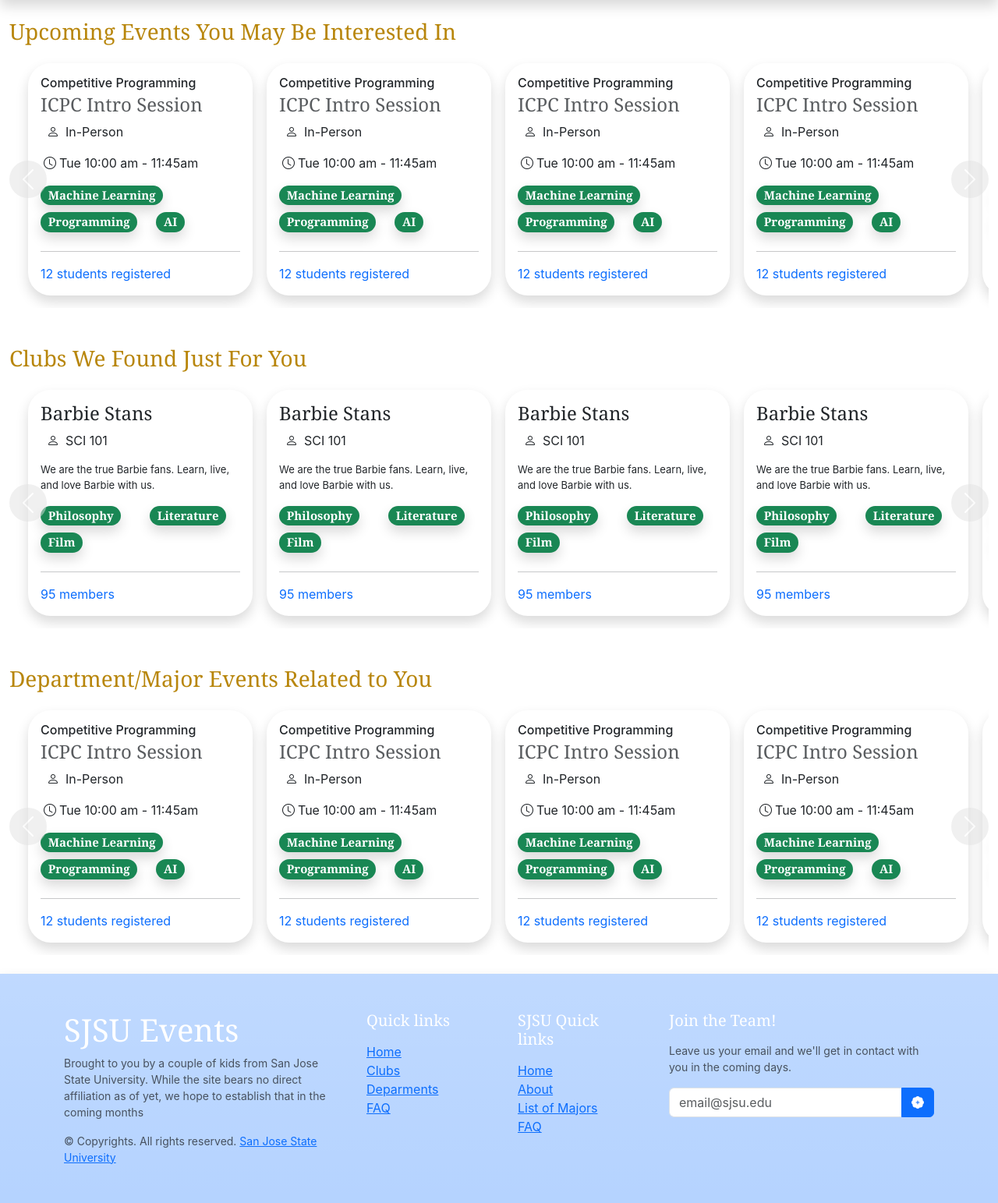
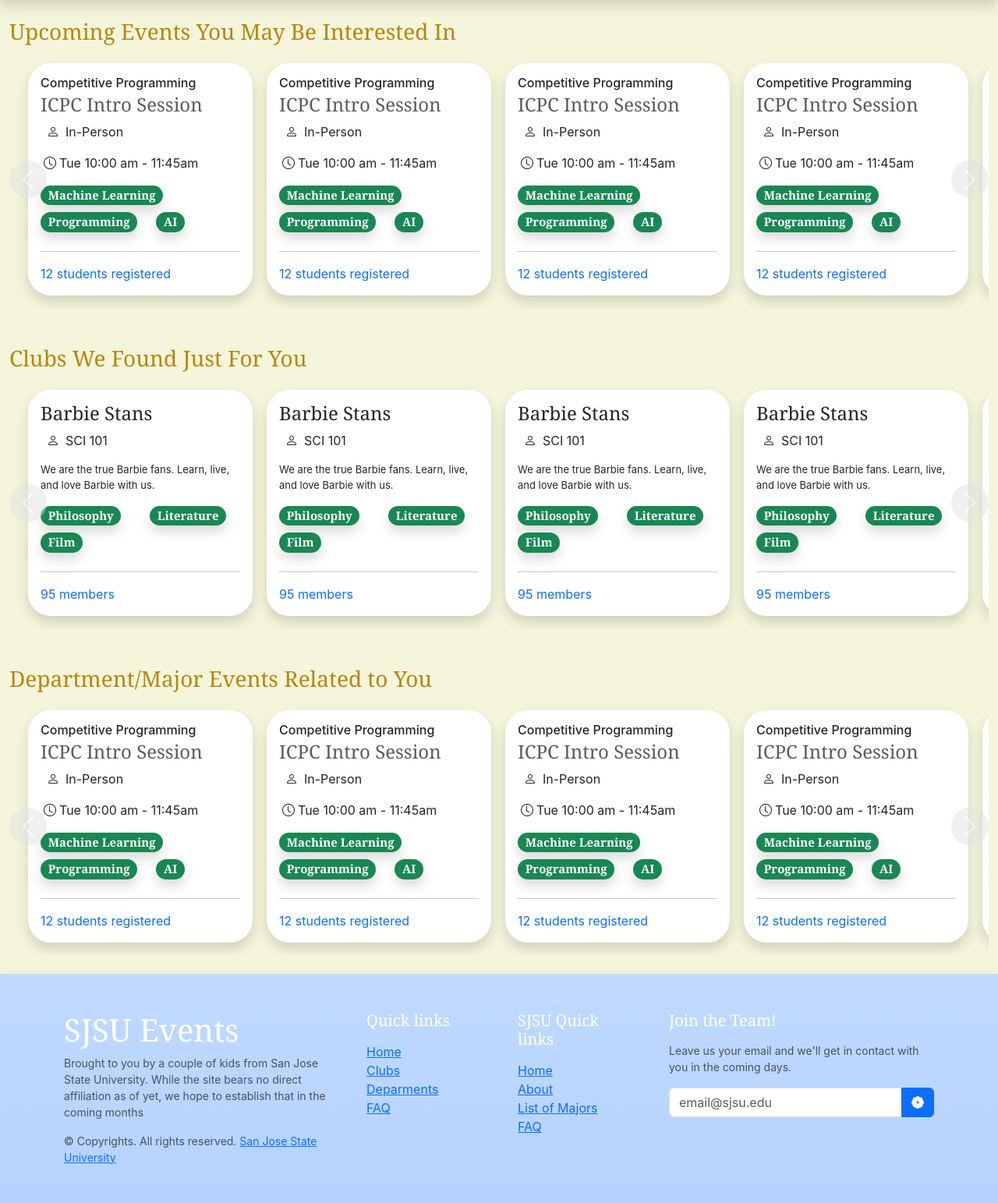
Before and after one commit to CS160-04-Spring2024/Event-Management-App, a Django app: template events/pages/templates/homebase.html in a window 1280 px wide. Shown: the part 64-1607 px from the top of the page at 78% size. Run offline with Django 3.2, Linux system fonts and the light colour scheme; the template is opened without the code that fills it, so the values that code supplies are empty; some libraries are stand-ins or nearby versions.

Commit message:
Added beige color bg

```diff
--- a/events/pages/templates/homebase.html
+++ b/events/pages/templates/homebase.html
@@ -3,7 +3,7 @@
 
 <!-- CAROUSELS FOR HOMEPAGE -->
 <!-- need to test on different screen sizes -->
-<div class="container-fluid">
+<div class="container-fluid" style="background-color:beige">
     <div id="carousels">
         <br>
 
@@ -583,8 +583,8 @@
         </div>
 
     </div>
+    <br>
 </div>
 
-<br>
 
 {% endblock %}
```
